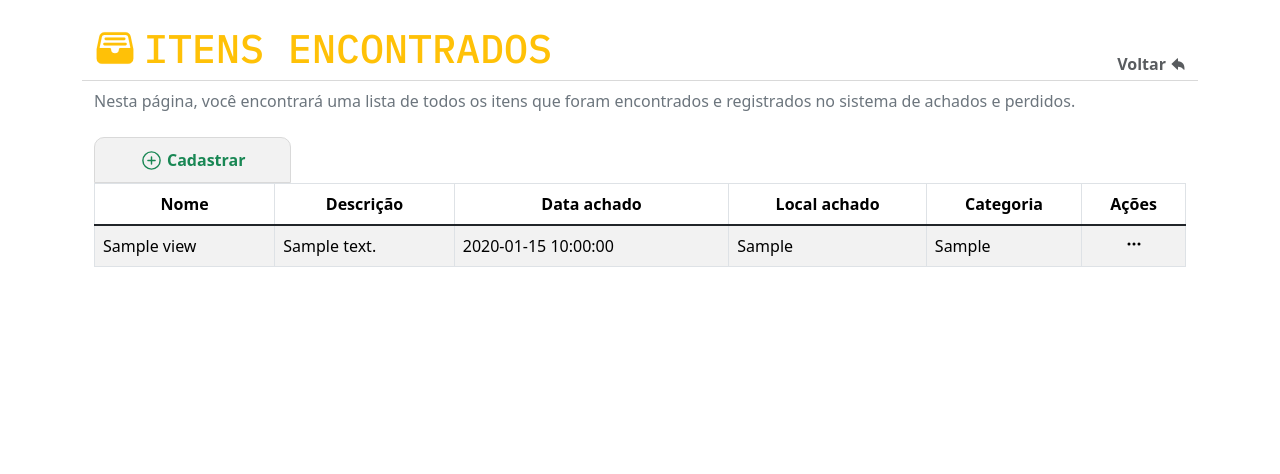
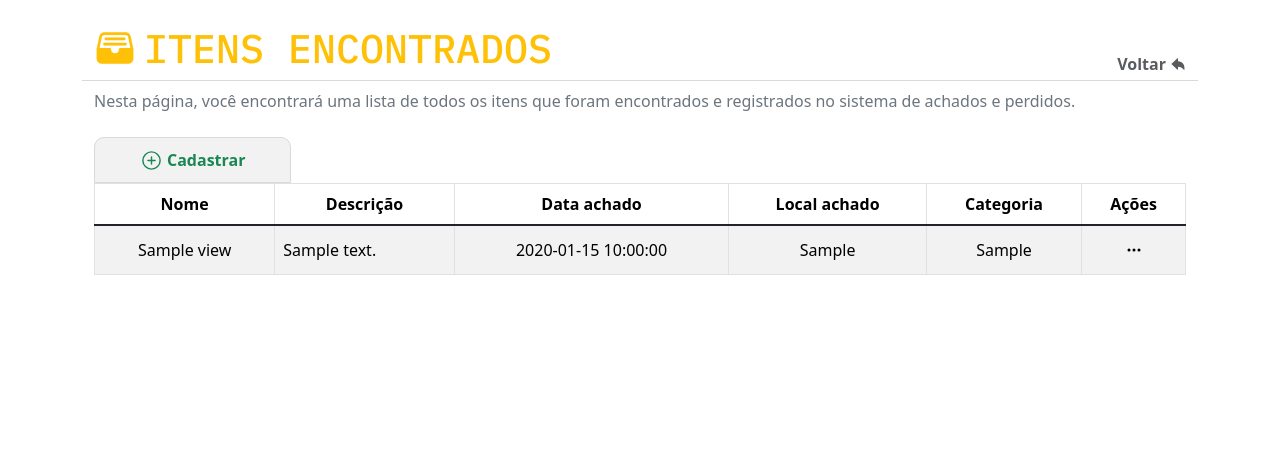
Before and after one commit to DevCarlosSilva/achados-e-perdidos, a PHP site: page /cruds/foundItems.php in a window 1280 px wide. Shown: the part 62-536 px from the top of the page. Run offline with PHP 8.4, Linux system fonts and the light colour scheme; the visitor is signed in with stand-in values (Sample User, id 1); tables that the repository leaves empty or names only in its code hold one stand-in row (values such as "Sample post").

Commit message:
Crud update

```diff
--- a/site/cruds/css/style.css
+++ b/site/cruds/css/style.css
@@ -138,3 +138,6 @@ main {
   width: 23px;
   height: 23px;
 }
+tr:hover {
+  background-color: black;
+}
--- a/site/cruds/foundItems.php
+++ b/site/cruds/foundItems.php
@@ -28,15 +28,15 @@ require 'template/header.php';
       <div class="table-responsive">
         <table class="table table-striped table-hover table-bordered">
           <thead>
-            <tr>
-              <th class="text-center">Nome</th>
-              <th class="text-center">Descrição</th>
-              <th class="text-center">Data achado</th>
-              <th class="text-center">Local achado</th>
-              <th class="text-center">Categoria</th>
+            <tr class="text-center align-middle">
+              <th>Nome</th>
+              <th>Descrição</th>
+              <th>Data achado</th>
+              <th>Local achado</th>
+              <th>Categoria</th>
               <?php
               if ($_SESSION['role'] == 1) {
-                echo '<th class="text-center">Ações</th>';
+                echo '<th>Ações</th>';
               }
               ?>
             </tr>
@@ -44,19 +44,23 @@ require 'template/header.php';
           <tbody class="table-group-divider">
             <?php
             foreach ($found_items_view as $item) {
-              echo '<tr>';
-              echo '<td class="align-middle">' . $item['name'] . '</td>';
-              echo '<td class="align-middle">' . $item['description'] . '</td>';
-              echo '<td class="align-middle">' . $item['date_of_find'] . '</td>';
-              echo '<td class="align-middle">' . $item['place_of_find'] . '</td>';
-              echo '<td class="align-middle">' . $item['category'] . '</td>';
+              echo '<tr class="text-center align-middle">';
+              echo '<td>' . $item['name'] . '</td>';
+              echo '<td class="text-start">' . $item['description'] . '</td>';
+              echo '<td>' . $item['date_of_find'] . '</td>';
+              echo '<td>' . $item['place_of_find'] . '</td>';
+              echo '<td>' . $item['category'] . '</td>';
               if ($_SESSION['role'] == 1) {
-                echo '<td class="text-center align-middle">';
+                echo '<td>';
             ?>
                 <div class="dropdown-center">
-                  <ion-icon name="ellipsis-horizontal" class="dropdown-toggle" type="button" data-bs-toggle="dropdown" aria-expanded="false"></ion-icon>
+                  <ion-icon name="ellipsis-horizontal" class="dropdown-toggle text-center align-middle p-2" type="button" data-bs-toggle="dropdown" aria-expanded="false"></ion-icon>
                   <ul class="dropdown-menu">
-                    <li><a class="dropdown-item" href="#">Action</a></li>
+                    <li>
+                      <a class="btn d-flex align-items-center dropdown-item log-out-button" href="signInSignUpLogOut/logOut.php">
+                        <ion-icon name="log-out-outline" class="me-1 log-out-icon"></ion-icon>Sair da conta
+                      </a>
+                    </li>
                     <li><a class="dropdown-item" href="#">Action two</a></li>
                     <li><a class="dropdown-item" href="#">Action three</a></li>
                   </ul>
```
Also changed, not shown: site/.github/README.md.
